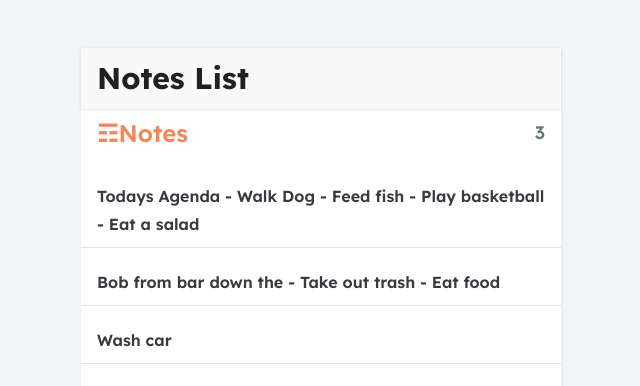
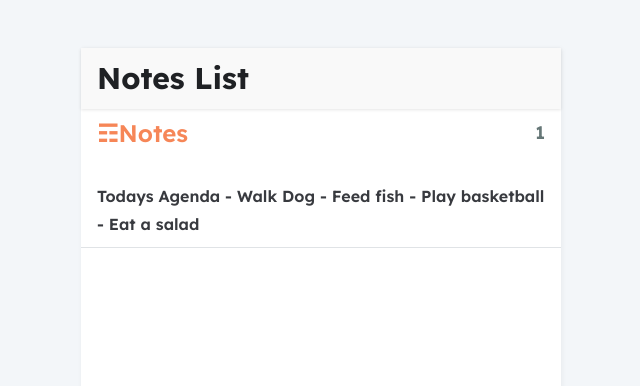
Before and after one commit to jose-de-souza/react-training, a React (Create React App) app: page / in a window 1280 px wide. Shown: the top 386 px of the page, without its empty margins (319-959 px from the left). Built offline with nearby package versions, Linux system fonts and the light colour scheme.

Commit message:
added json-server

```diff
--- /dev/null
+++ b/db.json
@@ -0,0 +1,19 @@
+{
+  "notes": [
+    {
+      "id": 1,
+      "body": "Todays Agenda\n\n- Walk Dog\n- Feed fish\n- Play basketball\n- Eat a salad",
+      "updated": "2021-07-14T13:49:02.078653Z"
+    },
+    {
+      "id": 2,
+      "body": "Bob from bar down the \n\n- Take out trash\n- Eat food",
+      "updated": "2021-07-13T20:43:18.550058Z"
+    },
+    {
+      "id": 3,
+      "body": "Wash car",
+      "updated": "2021-07-13T19:46:12.187306Z"
+    }
+  ]
+}
--- a/package.json
+++ b/package.json
@@ -6,6 +6,7 @@
     "@testing-library/jest-dom": "^5.17.0",
     "@testing-library/react": "^13.4.0",
     "@testing-library/user-event": "^13.5.0",
+    "json-server": "^1.0.0-beta.2",
     "react": "^18.3.1",
     "react-dom": "^18.3.1",
     "react-router-dom": "^5.2.0",
@@ -16,7 +17,8 @@
     "start": "react-scripts start",
     "build": "react-scripts build",
     "test": "react-scripts test",
-    "eject": "react-scripts eject"
+    "eject": "react-scripts eject",
+    "server": "json-server db.json --port 5000"
   },
   "eslintConfig": {
     "extends": [
--- a/src/assets/data.js
+++ b/src/assets/data.js
@@ -4,16 +4,16 @@ let notes = [
         "body": "Todays Agenda\n\n- Walk Dog\n- Feed fish\n- Play basketball\n- Eat a salad",
         "updated": "2021-07-14T13:49:02.078653Z",
     },
-    {
-        "id": 2,
-        "body": "Bob from bar down the \n\n- Take out trash\n- Eat food",
-        "updated": "2021-07-13T20:43:18.550058Z",
-    },
-    {
-        "id": 3,
-        "body": "Wash car",
-        "updated": "2021-07-13T19:46:12.187306Z",
-    }
+    // {
+    //     "id": 2,
+    //     "body": "Bob from bar down the \n\n- Take out trash\n- Eat food",
+    //     "updated": "2021-07-13T20:43:18.550058Z",
+    // },
+    // {
+    //     "id": 3,
+    //     "body": "Wash car",
+    //     "updated": "2021-07-13T19:46:12.187306Z",
+    // }
 ]
 
 
```
Also changed, not shown: 1 other file (tests, documents, lock files or other folders).
